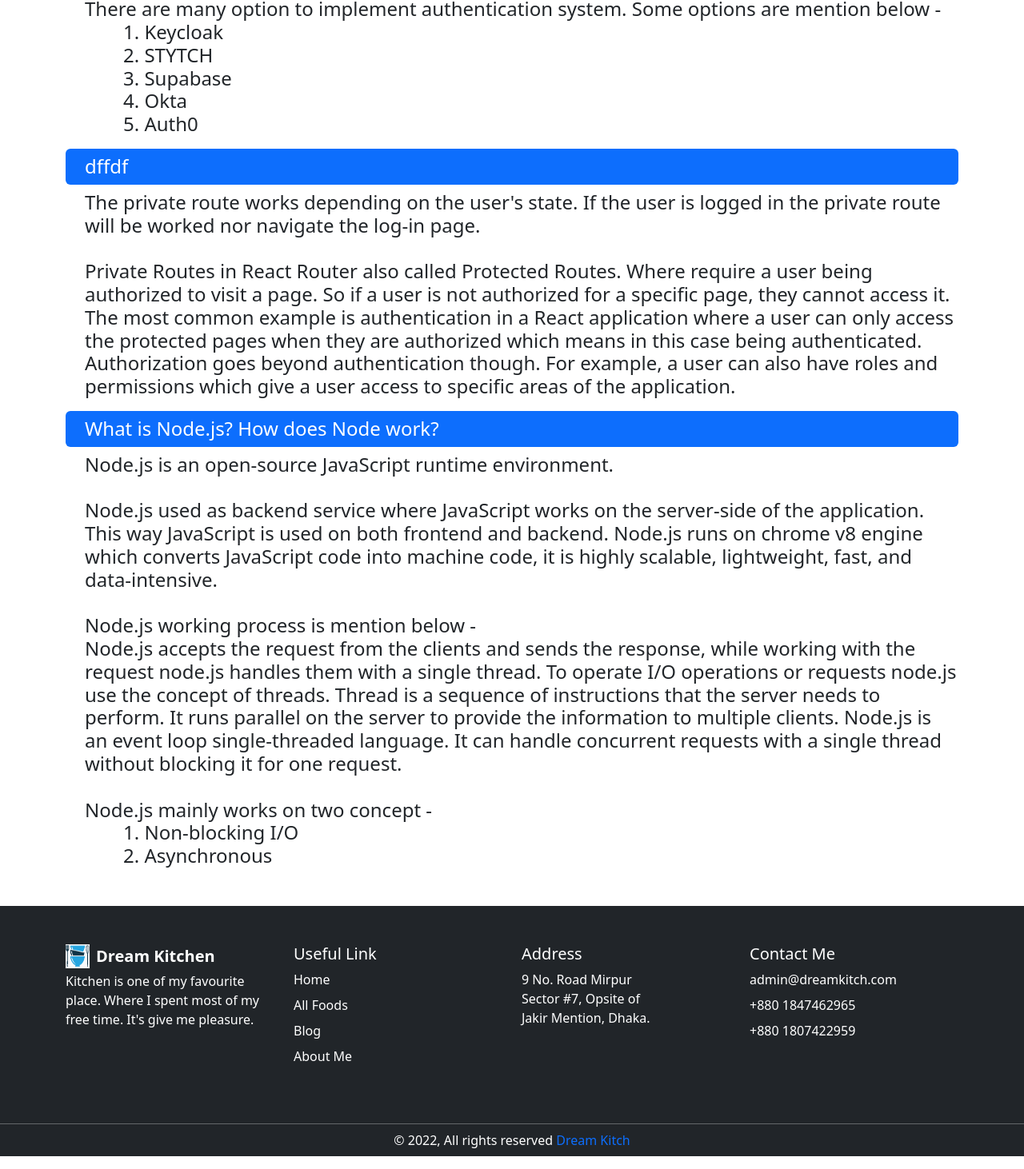
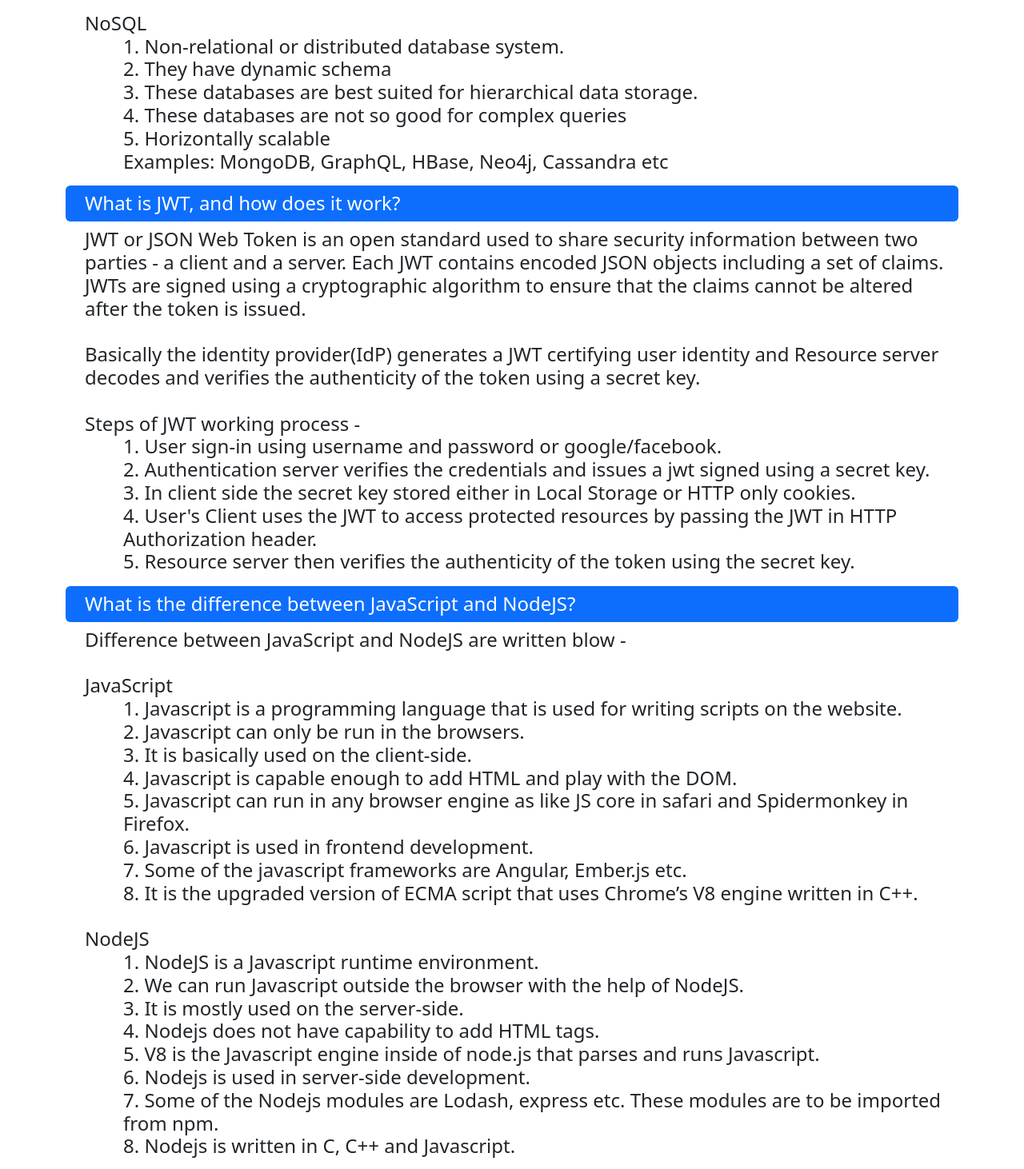
Before and after one commit to mdYeasin-cmd/dream-kitchen, a React (Create React App) app: page /blog in a window 1280 px wide. Shown: the part 448-1910 px from the top of the page at 80% size. Built offline with nearby package versions, Linux system fonts and the light colour scheme; no server answers.

Commit message:
In blog page 4 question are added

```diff
--- a/src/Pages/Blog/Blog.js
+++ b/src/Pages/Blog/Blog.js
@@ -10,49 +10,82 @@ const Blog = () => {
             {/* Question - 1 */}
             <h2 className="fs-4 bg-primary text-white px-4 py-2 rounded">What is the difference between SQL and NoSQL?</h2>
             <h3 className="ms-4 mb-3 fs-4">
-                "CORS" stands for Cross-Origin Resource Shariing. It allows you to make requests from one website to another website in the browser, which is normally prohibited by another browser policy called the Same-Origin Policy (SOP).
+                Difference between SQL and NoSQL are written below - <br /><br />
+                SQL <br />
+                <span className="ms-5 d-block">
+                    1. RELATIONAL DATABASE MANAGEMENT SYSTEM (RDBMS) <br />
+                    2. These databases have fixed or static or predefined schema <br />
+                    3. These databases are not suited for hierarchical data storage. <br />
+                    4. These databases are best suited for complex queries <br />
+                    5. Vertically Scalable <br />
+                    Examples: MySQL, PostgreSQL, Oracle, MS-SQL Server etc <br /><br />
+                </span>
+
+                NoSQL <br />
+                <span className="ms-5 d-block">
+                    1. Non-relational or distributed database system. <br />
+                    2. They have dynamic schema <br />
+                    3. These databases are best suited for hierarchical data storage. <br />
+                    4. These databases are not so good for complex queries <br />
+                    5. Horizontally scalable <br />
+                    Examples: MongoDB, GraphQL, HBase, Neo4j, Cassandra etc <br />
+                </span>
             </h3>
 
+
             {/* Question - 2 */}
-            <h2 className="fs-4 bg-primary text-white px-4 py-2 rounded">Why are you using firebase? What other options do you have to implement authentication?</h2>
+            <h2 className="fs-4 bg-primary text-white px-4 py-2 rounded">What is JWT, and how does it work?</h2>
             <h3 className="ms-4 mb-3 fs-4">
-                Firebase is used to implement an authentication system in a website. On websites there are various types of information, some information is sensitive and every user cannot get access them. To verify a user how much authorization power in a website firebase is used. <br /> <br />
+                JWT or JSON Web Token is an open standard used to share security information between two parties - a client and a server. Each JWT contains encoded JSON objects including a set of claims. JWTs are signed using a cryptographic algorithm to ensure that the claims cannot be altered after the token is issued. <br /><br />
 
-                There are many option to implement authentication system. Some options are mention below - <br />
+                Basically the identity provider(IdP) generates a JWT certifying user identity and Resource server decodes and verifies the authenticity of the token using a secret key. <br /><br />
 
+                Steps of JWT working process - <br />
                 <span className="ms-5 d-block">
-                    1. Keycloak <br />
-                    2. STYTCH <br />
-                    3. Supabase <br />
-                    4. Okta <br />
-                    5. Auth0
+                    1. User sign-in using username and password or google/facebook. <br />
+                    2. Authentication server verifies the credentials and issues a jwt signed using a secret key. <br />
+                    3. In client side the secret key stored either in Local Storage or HTTP only cookies. <br />
+                    4. User's Client uses the JWT to access protected resources by passing the JWT in HTTP Authorization header. <br />
+                    5. Resource server then verifies the authenticity of the token using the secret key. <br />
                 </span>
             </h3>
 
             {/* Question - 3 */}
-            <h2 className="fs-4 bg-primary text-white px-4 py-2 rounded">dffdf</h2>
+            <h2 className="fs-4 bg-primary text-white px-4 py-2 rounded">What is the difference between JavaScript and NodeJS?</h2>
             <h3 className="ms-4 mb-3 fs-4">
-                The private route works depending on the user's state. If the user is logged in the private route will be worked nor navigate the log-in page.
-                <br /><br />
-                Private Routes in React Router also called Protected Routes. Where require a user being authorized to visit a page. So if a user is not authorized for a specific page, they cannot access it. The most common example is authentication in a React application where a user can only access the protected pages when they are authorized which means in this case being authenticated. Authorization goes beyond authentication though. For example, a user can also have roles and permissions which give a user access to specific areas of the application.
+                Difference between JavaScript and NodeJS are written blow - <br /><br />
+
+                JavaScript <br />
+                <span className="ms-5 d-block">
+                    1. Javascript is a programming language that is used for writing scripts on the website. <br />
+                    2. Javascript can only be run in the browsers. <br />
+                    3. It is basically used on the client-side. <br />
+                    4. Javascript is capable enough to add HTML and play with the DOM. <br />
+                    5. Javascript can run in any browser engine as like JS core in safari and Spidermonkey in Firefox. <br />
+                    6. Javascript is used in frontend development. <br />
+                    7. Some of the javascript frameworks are Angular, Ember.js etc. <br />
+                    8. It is the upgraded version of ECMA script that uses Chrome’s V8 engine written in C++. <br /> <br />
+                </span>
+
+                NodeJS <br />
+                <span className="ms-5 d-block">
+                    1. NodeJS is a Javascript runtime environment. <br />
+                    2. We can run Javascript outside the browser with the help of NodeJS. <br />
+                    3. It is mostly used on the server-side. <br />
+                    4. Nodejs does not have capability to add HTML tags. <br />
+                    5. V8 is the Javascript engine inside of node.js that parses and runs Javascript. <br />
+                    6. Nodejs is used in server-side development. <br />
+                    7. Some of the Nodejs modules are Lodash, express etc. These modules are to be imported from npm. <br />
+                    8. Nodejs is written in C, C++ and Javascript. <br />
+                </span>
             </h3>
 
             {/* Question - 4 */}
-            <h2 className="fs-4 bg-primary text-white px-4 py-2 rounded">What is Node.js? How does Node work?</h2>
+            <h2 className="fs-4 bg-primary text-white px-4 py-2 rounded">How does NodeJS handle multiple requests at the same time?</h2>
             <h3 className="ms-4 mb-3 fs-4">
-                Node.js is an open-source JavaScript runtime environment. <br /><br />
+                NodeJS receives multiple client requests and places them into EventQueue. NodeJS is built with the concept of event-driven architecture. NodeJS has its own EventLoop which is an infinite loop that receives requests and processes them. EventLoop is the listener for the EventQueue. <br /><br />
 
-                Node.js used as backend service where JavaScript works on the server-side of the application. This way JavaScript is used on both frontend and backend. Node.js runs on chrome v8 engine which converts JavaScript code into machine code, it is highly scalable, lightweight, fast, and data-intensive. <br /><br />
-
-                Node.js working process is mention below - <br />
-                Node.js accepts the request from the clients and sends the response, while working with the request node.js handles them with a single thread. To operate I/O operations or requests node.js use the concept of threads. Thread is a sequence of instructions that the server needs to perform. It runs parallel on the server to provide the information to multiple clients. Node.js is an event loop single-threaded language. It can handle concurrent requests with a single thread without blocking it for one request.<br /><br />
-
-                Node.js mainly works on two concept - <br />
-
-                <span className="ms-5 d-block">
-                    1. Non-blocking I/O <br />
-                    2. Asynchronous <br />
-                </span>
+                If NodeJS can process the request without I/O blocking then the event loop would itself process the request and sends the response back to the client by itself. But, it is possible to process multiple requests parallelly using the NodeJS cluster module or worker_threads module.
             </h3>
         </div>
     );
```
